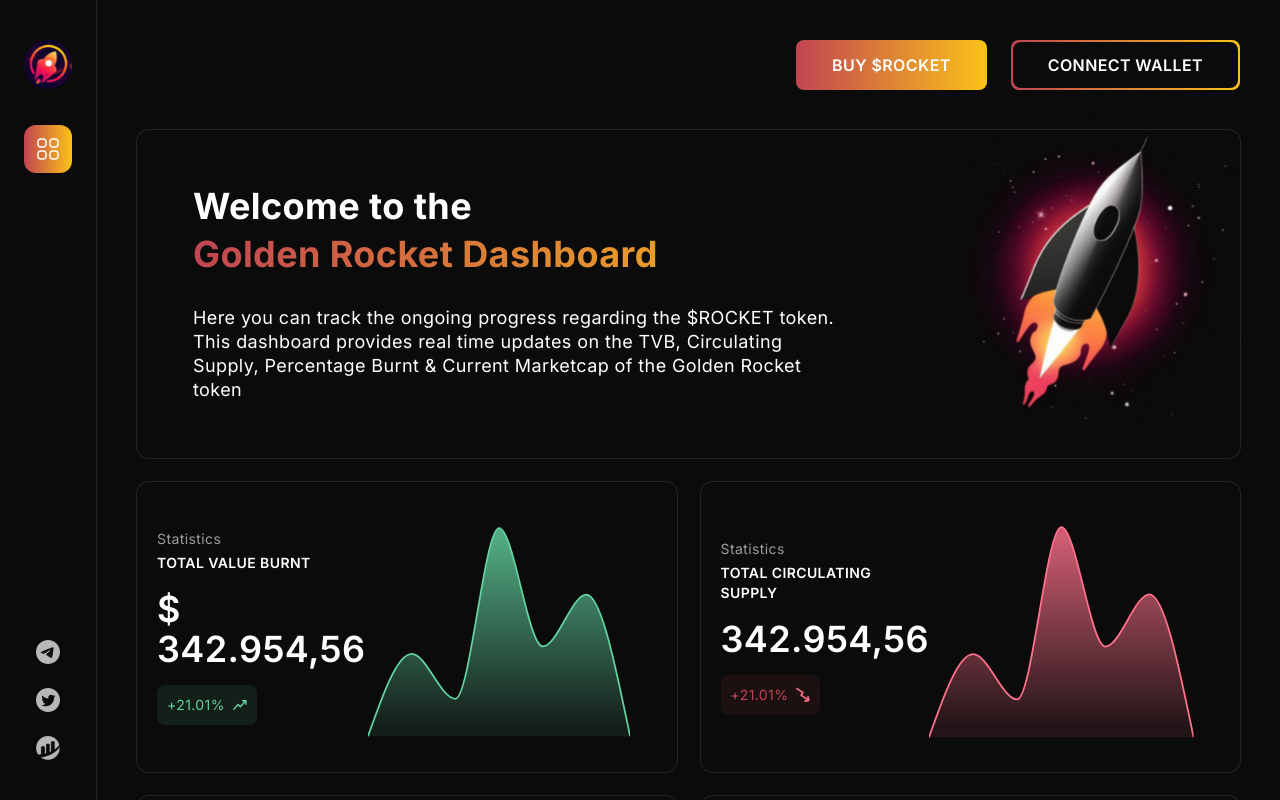
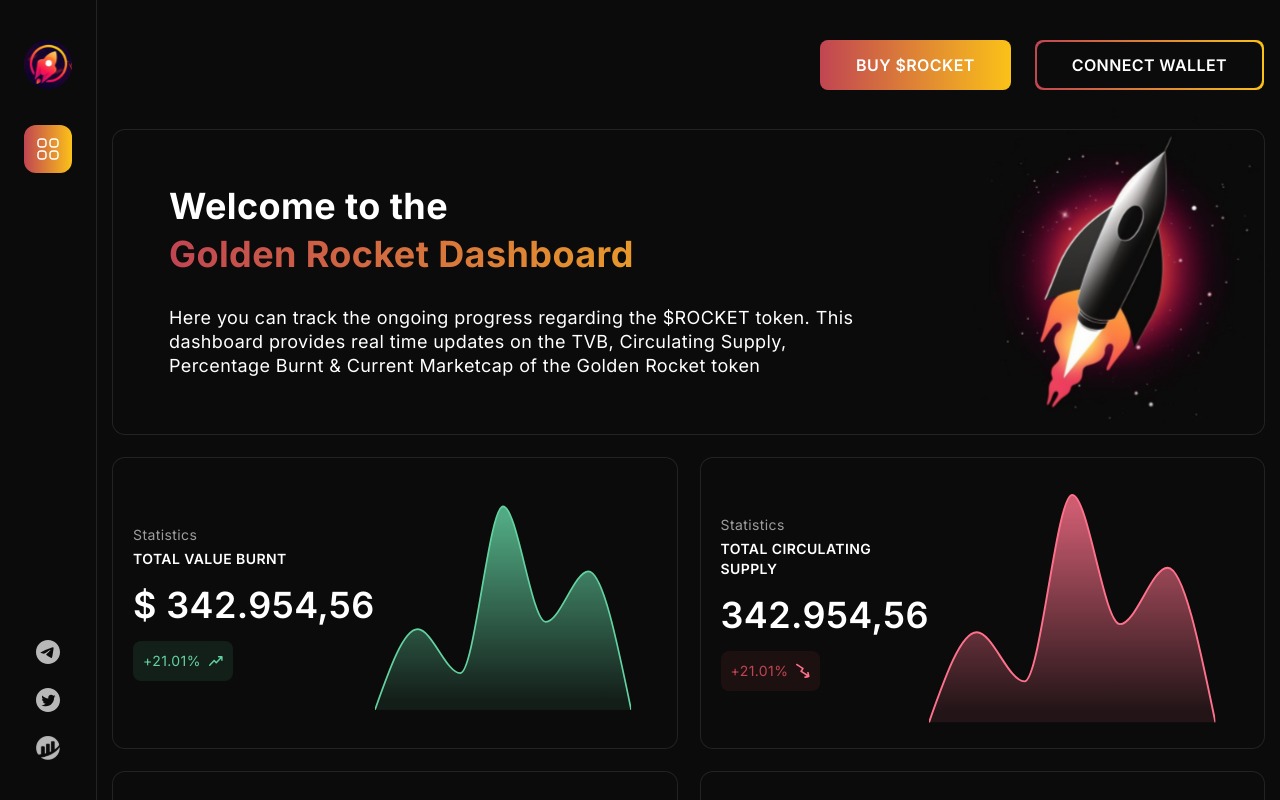
Before and after one commit to sohanemon/golden-rocket-dashboard, a Next.js app: page / in a window 1280 px wide. Built offline with nearby package versions, Linux system fonts and the light colour scheme.

Commit message:
feat: max-width

```diff
--- a/app/globals.css
+++ b/app/globals.css
@@ -31,6 +31,9 @@
   .gradient {
     @apply transition-all bg-gradient-to-r from-theme-pink to-theme-yellow hover:from-theme-pink/80 hover:to-theme-yellow/80;
   }
+  .box {
+    @apply max-w-[1400px] mx-auto px-4;
+  }
 }
 .fly {
   animation: rocket 30s linear infinite;
--- a/app/page.tsx
+++ b/app/page.tsx
@@ -4,7 +4,7 @@ import Statistics from './statistics';
 
 export default function Home() {
   return (
-    <main className='h-screen p-10 overflow-y-scroll grow'>
+    <main className='h-screen p-10 overflow-x-hidden overflow-y-scroll grow box'>
       <Actions />
       <Hero />
       <Statistics />
--- a/app/statistics.tsx
+++ b/app/statistics.tsx
@@ -3,16 +3,18 @@ import LineChart from './lineChart';
 
 export default function Statistics() {
   return (
-    <section className='grid grid-cols-2 gap-6 mt-6'>
+    <section className='grid grid-cols-1 gap-6 mt-6 xl:grid-cols-2'>
       {data.map((_) => (
         <div
-          className='flex items-center p-5 ring-1 ring-theme-border rounded-xl'
+          className='flex items-center justify-between p-5 ring-1 ring-theme-border rounded-xl'
           key={_.title}
         >
           <div>
             <p className='text-sm text-white/60'>Statistics</p>
-            <p className='my-1 text-sm font-semibold'>{_.title}</p>
-            <p className='my-4 text-4xl font-semibold'>{_.amount}</p>
+            <p className='my-1 text-sm font-semibold '>{_.title}</p>
+            <p className='my-4 text-4xl font-semibold whitespace-nowrap'>
+              {_.amount}
+            </p>
             {_.increasing !== undefined && (
               <button
                 className={`p-2.5 rounded-lg  flex items-center gap-2 text-sm ${
```
